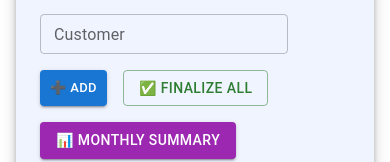
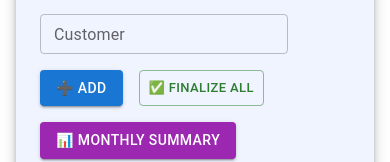
Before and after one commit to RaiMuhammadTayyab/Mis-Frontend-, a React (Create React App) app: page / in a window 390 px wide. Shown: the part 727-889 px from the top of the page. Built offline with nearby package versions, Linux system fonts and the light colour scheme.

Commit message:
toml file adjusted

```diff
--- a/src/components/InputForm.js
+++ b/src/components/InputForm.js
@@ -125,7 +125,7 @@ const InputForm = () => {
             variant="contained"
             onClick={handleAdd}
             sx={{ height: "100%", backgroundColor: "#1976d2" }}
-            size={isMobile ? "small" : "medium"}
+
           >
             ➕ Add
           </Button>
@@ -138,6 +138,7 @@ const InputForm = () => {
             color="success"
             onClick={handleFinalize}
             sx={{ height: "100%" }}
+             size={isMobile ? "small" : "medium"}
           >
             ✅ Finalize All
           </Button>
```
Also changed, not shown: 1 other file (tests, documents, lock files or other folders).
